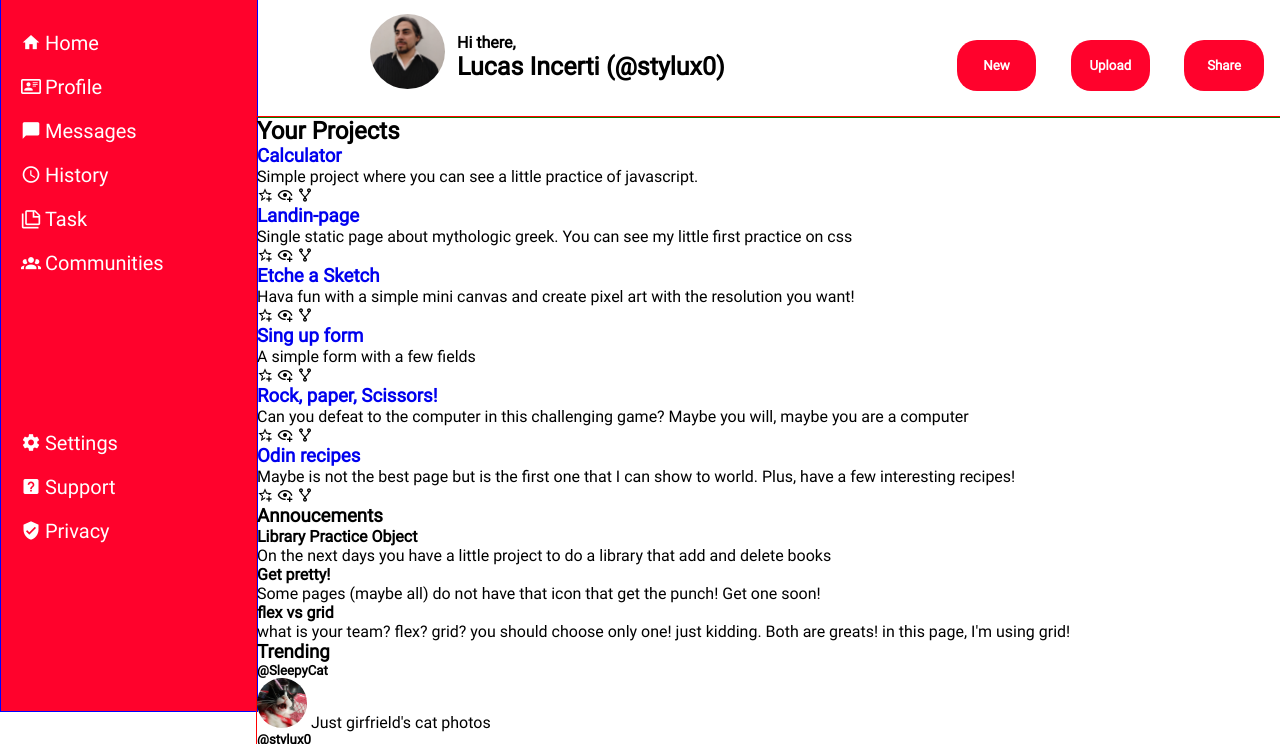
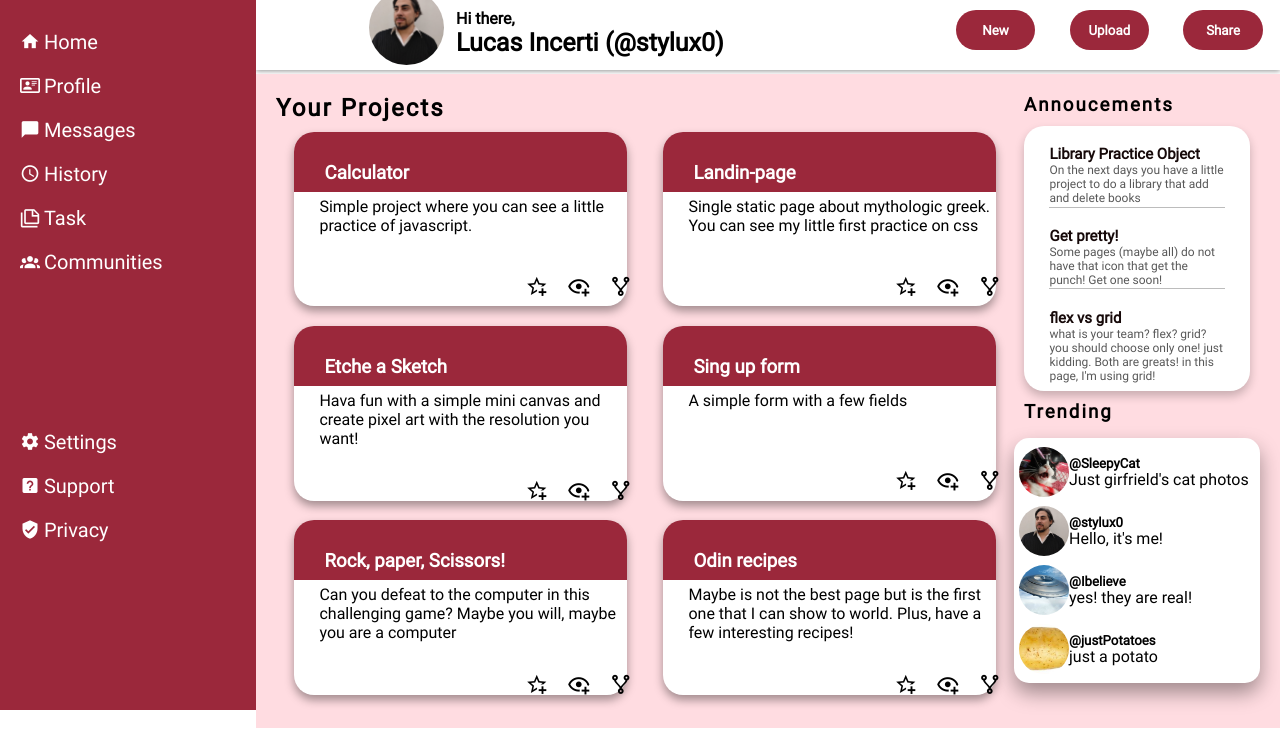
Before and after one commit to stylux0/admin-dashboard, a plain HTML site: page index.html in a window 1280 px wide. Shown: the part 90-834 px from the top of the page. Drawn offline with Linux system fonts and the light colour scheme.

Commit message:
styles finished

```diff
--- a/index.html
+++ b/index.html
@@ -97,53 +97,78 @@
             <div class="projects">
                 <h2>Your Projects</h2>
                 <div class="projects-grid">
-                    <div>
+                    <div class="card">
+                        <div class="card-text">
                             <h3> <a href="https://stylux0.github.io/calculator/"> Calculator</a> </h3>
                             <p>Simple project where you can see a little practice of javascript.</p>
+                        </div>
+                        <div class="icons">
                             <span class="mdi mdi-star-plus-outline"></span>
                             <span class="mdi mdi-eye-plus-outline"></span>
                             <span class="mdi mdi-source-fork"></span>
                         </div>
-                    <div>
+                    </div>
+                    <div class="card">
+                        <div class="card-text">
                             <h3> <a href="https://stylux0.github.io/landin-page/">Landin-page</a> </h3>
                             <p>Single static page about mythologic greek. You can see my little first practice on css</p>
+                        </div>
+                        <div class="icons">
                             <span class="mdi mdi-star-plus-outline"></span>
                             <span class="mdi mdi-eye-plus-outline"></span>
                             <span class="mdi mdi-source-fork"></span>
                         </div>
-                    <div>
+                    </div>
+                    <div class="card">
+                        <div class="card-text">
                             <h3> <a href="https://stylux0.github.io/Etch-A-Sketch/">Etche a Sketch</a> </h3>
                             <p>Hava fun with a simple mini canvas and create pixel art with the resolution you want!</p>
+                        </div>
+                        <div class="icons">
                             <span class="mdi mdi-star-plus-outline"></span>
                             <span class="mdi mdi-eye-plus-outline"></span>
                             <span class="mdi mdi-source-fork"></span>
                         </div>
-                    <div>
+                    </div>
+                    <div class="card">
+                        <div class="card-text">
                             <h3> <a href="https://stylux0.github.io/sign-up-form/">Sing up form</a> </h3>
                             <p>A simple form with a few fields</p>
+                        </div>
+                        <div class="icons">
                             <span class="mdi mdi-star-plus-outline"></span>
                             <span class="mdi mdi-eye-plus-outline"></span>
                             <span class="mdi mdi-source-fork"></span>
                         </div>
-                    <div>
+                    </div>
+                    <div class="card">
+                        <div class="card-text">
                             <h3> <a href="https://stylux0.github.io/rock-paper-scissors/">Rock, paper, Scissors!</a> </h3>
                             <p>Can you defeat to the computer in this challenging game? Maybe you will, maybe you are a computer </p>
+                        </div>
+                        <div class="icons">
                             <span class="mdi mdi-star-plus-outline"></span>
                             <span class="mdi mdi-eye-plus-outline"></span>
                             <span class="mdi mdi-source-fork"></span>
                         </div>
-                    <div>
+                    </div>
+                    <div class="card">
+                        <div class="card-text">
                             <h3> <a href="https://stylux0.github.io/odin-recipes/">Odin recipes</a> </h3>
                             <p>Maybe is not the best page but is the first one that I can show to world. Plus, have a few interesting recipes! </p>
+                        </div>
+                        <div class="icons">
                             <span class="mdi mdi-star-plus-outline"></span>
                             <span class="mdi mdi-eye-plus-outline"></span>
                             <span class="mdi mdi-source-fork"></span>
                         </div>
                     </div>
                 </div>
+            </div>
 
-            <div class="Annoucements">
+            <div class="annoucements">
                 <h3>Annoucements</h3>
+                <div class="container-annou">
                     <div>
                         <h4>Library Practice Object</h4>
                         <p>On the next days you have a little project to do a library that add and delete books</p>
@@ -158,11 +183,13 @@
                             in this page, I'm using grid!
                         </p>
                     </div>
+                </div>
 
             </div>
 
-            <div class="Trending">
+            <div class="trending">
                 <h3>Trending</h3>
+                <div class="trend-container">
                     <div>
                         <h5>@SleepyCat</h5>
                         <div class="profile-img-min">
@@ -193,6 +220,7 @@
                     </div>
                 </div>
             </div>
+        </div>
     </main>
 
 </body>
--- a/styles.css
+++ b/styles.css
@@ -19,13 +19,7 @@ main{
 
 
 
-.article{
-    border: solid 1px red;
-    grid-column: 2/3;
-    grid-row: 2/3;
-    height: 100%;
-    width: 100%
-}
+
 
 
 
@@ -33,12 +27,12 @@ main{
 /*---------Side Bar------------------*/
 
 .sidebar{
-    border: solid 1px blue;
+
     grid-column: 1 / 2;
     grid-row: 1/3;
     height: 100vh;
     width: 100%;
-    background-color: rgb(255, 2, 44);
+    background-color: rgb(155, 40, 59);
     display: grid;
     grid-template-rows: 1fr 4fr 3fr;
     align-items: start;
@@ -94,13 +88,15 @@ h1{
 /*------------ Nav----------------------*/
 
 .nav {
-    border: solid 1px green;
+
     grid-column: 2 / 3;
     grid-row: 1/2;
-    height: 100%;
+    height: 98%;
     width: 100%;
     display: grid;
     grid-template-rows: 1fr 1fr;
+    box-shadow: 0px 1px 5px rgba(0, 0, 0, 0.428);
+
 }
 
 .top{
@@ -189,6 +185,7 @@ input{
     height: 100%;
     display: grid;
     grid-template-columns: 2fr 1fr;
+
 }
 
 .admin-big{
@@ -231,11 +228,19 @@ input{
     height: 50%;
     width: 70%;
     border: 0px;
-    background-color: rgb(255, 2, 44);
+    background-color: rgb(155, 40, 59);
     color: white;
     font-weight: bold;
     border-radius: 20px;
 }
+
+.buttons button:hover{
+    color: rgb(155, 40, 59);
+    background-color: white;
+    border: 1px solid rgb(155, 40, 59);
+    cursor: pointer;
+}
+
 
 .admin-big .greeting{
     align-self: end;
@@ -257,3 +262,206 @@ input{
     border-radius: 50px;
     object-fit: cover;
 }
+
+/*--------Article--------*/
+
+.article{
+
+    grid-column: 2/3;
+    grid-row: 2/3;
+    height: 100%;
+    width: 100%;
+    display: grid;
+    grid-template-columns: 3fr 1fr;
+    grid-template-rows: 1fr 1fr;
+    background-color: rgb(255, 220, 225);
+    padding: 20px;
+    box-sizing: border-box;
+}
+
+
+.projects{
+    grid-column: 1/2;
+    grid-row: 1/3;
+    width: 100%;
+    height: 100%;
+}
+
+.trending{
+    grid-column: 2/3;
+    grid-row: 2/3;
+    width: 100%;
+    height: 100%;
+}
+
+.annoucements{
+    grid-column: 2/3;
+    grid-row: 1/2;
+    width: 100%;
+    height: 100%;
+}
+
+.annoucements h3{
+    letter-spacing: 2px;
+    padding-left: 10px;
+
+    color: rgb(0, 0, 0);
+}
+
+.container-annou{
+    background-color: rgb(255, 255, 255);
+    box-shadow: 0px 5px 10px rgba(0, 0, 0, 0.221);
+    margin: 10px;
+    padding: 10px;
+    border-radius: 20px;
+    height: 80%;
+    font-size: 12px;
+    display: grid;
+    grid-template-rows: 1fr 1fr 1fr;
+    align-items: center;
+}
+
+.container-annou div{
+    width: 85%;
+    height: 75%;
+    border-bottom: 1px solid rgb(188, 188, 188);
+}
+
+.container-annou div:last-child{
+    border-bottom: 0px;
+}
+
+.container-annou p{
+    color: rgb(88, 88, 88);
+}
+
+.container-annou h4{
+    font-size: 15px;
+    color: rgb(22, 9, 9);
+}
+
+
+.trending h3{
+    letter-spacing: 2px;
+    padding-left: 10px;
+    padding-bottom: 15px;
+}
+
+.trend-container{
+    background-color: white;
+    border-radius: 15px;
+    padding: 5px;
+    box-sizing: border-box;
+    display: grid;
+    grid-template-rows: 1fr 1fr 1fr 1fr;
+    height: 80%;
+    box-shadow: 0px 10px 20px rgba(0, 0, 0, 0.372);
+}
+
+.trend-container > div{
+    height: 100%;
+    width: 100%;
+    display: grid;
+    grid-template-columns: 1fr 4fr;
+
+    justify-content: center;
+    align-items: center;
+
+
+}
+
+.trend-container > div h5{
+    grid-column: 2/3;
+    grid-row: 1/2;
+    align-self: end;
+    justify-self: start;
+    width: 100%;
+    height: 50%;
+
+}
+
+.trend-container > div div{
+    grid-column: 1/2;
+    grid-row: 1/3;
+    align-self: center;
+
+}
+
+.trend-container > div span{
+    align-self: start;
+    justify-self: start;
+    width: 100%;
+
+
+}
+
+
+.projects h2{
+    letter-spacing: 2px;
+    padding-bottom: 10px;
+}
+
+.card{
+    background-color: white;
+    width: 90%;
+    height: 90%;
+    border-radius: 20px;
+    box-shadow: 0px 5px 10px rgba(0, 0, 0, 0.369);
+    box-sizing: border-box;
+    display: grid;
+    grid-template-rows: 3fr 1fr;
+    align-items: center;
+
+}
+
+.card-text{
+    width: 100%;
+    height: 100%;
+}
+
+.card-text h3{
+    background-color:  rgb(155, 40, 59);
+    width: 100%;
+    height: 40%;
+    border-radius: 20px 20px 0 0;
+    align-self: center;
+    justify-self: center;
+    padding: 30px ;
+    box-sizing: border-box;
+}
+
+.card-text p{
+    padding-left: 25px;
+    padding-top: 5px;
+}
+
+.card-text h3 a {
+    color: white;
+}
+
+.card-text h3 a:hover{
+    color: rgb(234, 163, 163);
+}
+
+.icons{
+    justify-self: end;
+
+    height: 50%;
+    width: 100%;
+    padding-left: 65%;
+}
+
+.icons span{
+    font-size: 23px;
+    padding-left: 15px;
+}
+
+.projects-grid{
+    display: grid;
+    grid-template-columns: 1fr 1fr;
+    grid-template-rows: 1fr 1fr 1fr;
+    width: 100%;
+    height: 95%;
+    box-sizing: border-box;
+
+}
```
Lines whose indentation alone changed are shown as unchanged.
